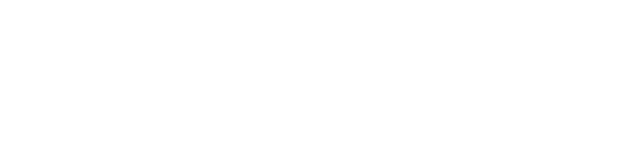
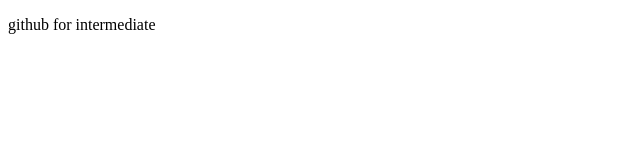
Before and after one commit to hailemikaelasmamaw/new-app, a plain HTML site: page index.html in a window 1280 px wide. Shown: the whole page, without its empty margins (0-640 px from the left). Drawn offline with Linux system fonts and the light colour scheme.

Commit message:
added a paragraph

```diff
--- a/index.html
+++ b/index.html
@@ -6,6 +6,6 @@
     <title>Document</title>
 </head>
 <body>
-
+    <p>github for intermediate</p>
 </body>
 </html>
```
